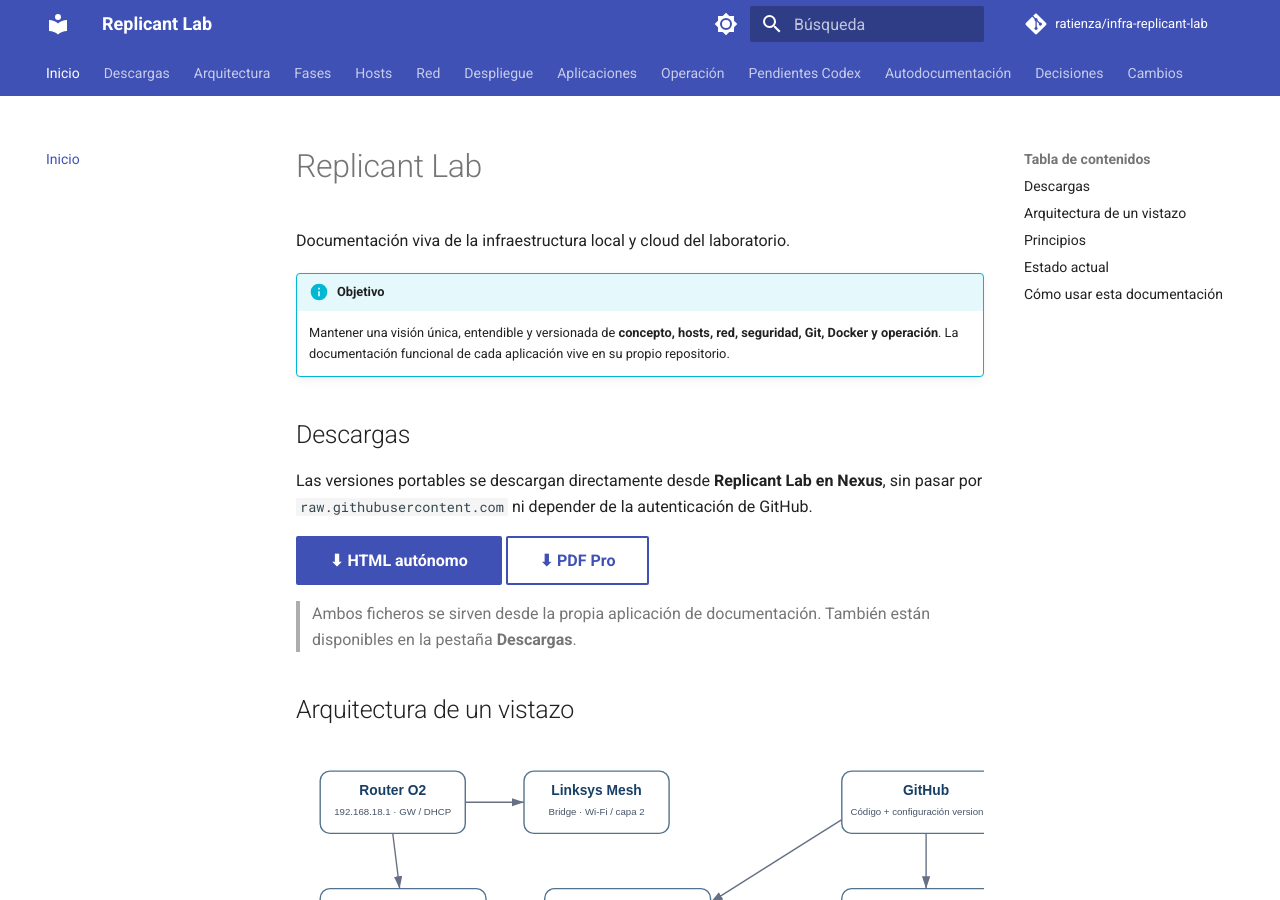
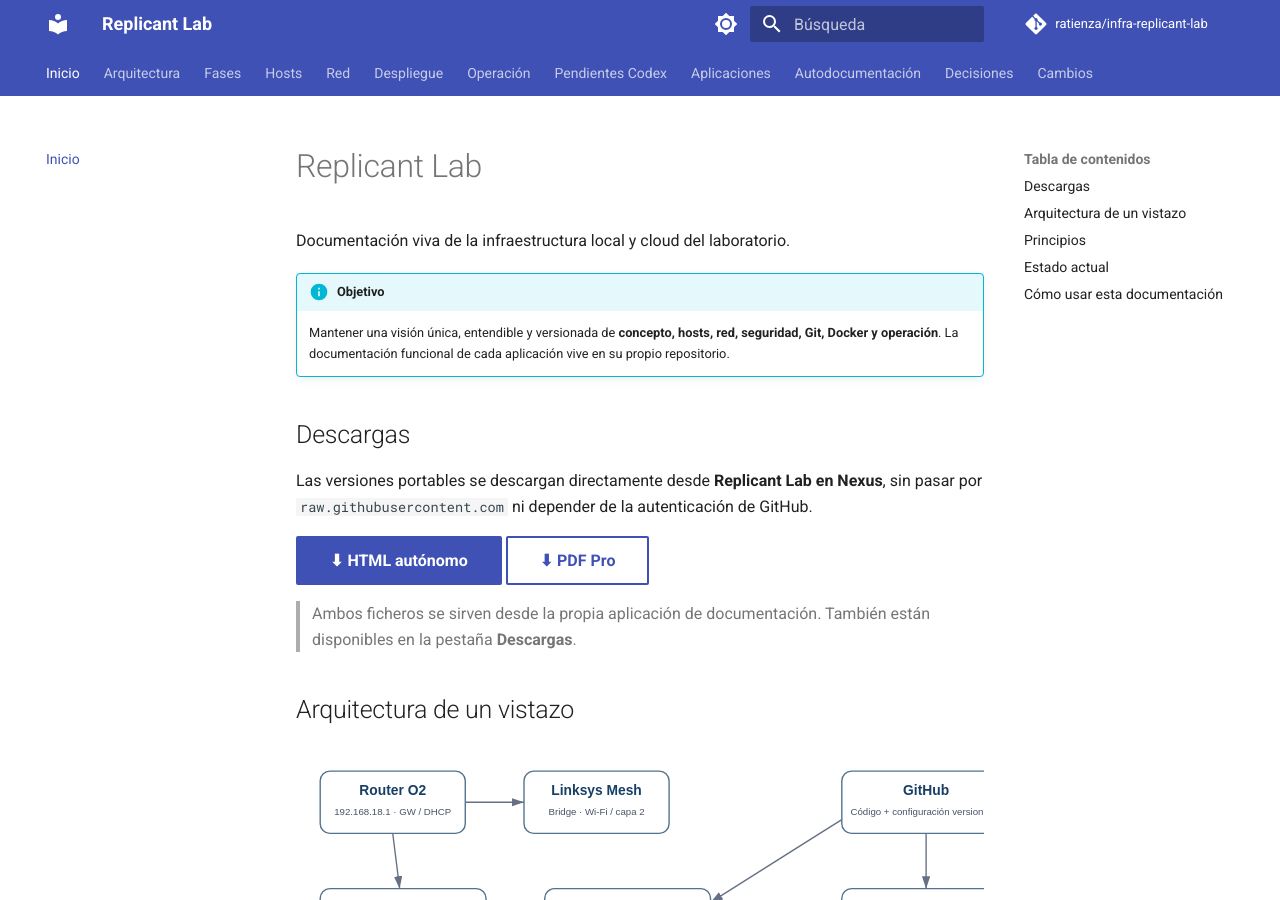
Before and after one commit to ratienza/infra-replicant-lab, an MkDocs documentation site: the page built from docs/index.md, in a window 1280 px wide and 900 px high. Built offline with MkDocs 1.6.1 and Material for MkDocs 9.7.7, drawn with Linux system fonts in a browser that asks for light colours; comment, search, counter and statistics services are not loaded; part of the change alters nothing that is shown.

```diff
--- a/mkdocs.yml
+++ b/mkdocs.yml
@@ -5,7 +5,6 @@ repo_url: https://github.com/ratienza/infra-replicant-lab
 
 nav:
   - Inicio: index.md
-  - Descargas: descargas.md
   - Arquitectura: arquitectura.md
   - Fases:
       - 01 · Concepto: fases/01-concepto.md
@@ -24,16 +23,16 @@ nav:
   - Despliegue:
       - Git: despliegue/git.md
       - Docker: despliegue/docker.md
+  - Operación:
+      - SSH: operacion/ssh.md
+      - Comandos útiles: operacion/comandos-utiles.md
+      - Mantenimiento: operacion/mantenimiento.md
+  - Pendientes Codex: pendientes-codex.md
   - Aplicaciones:
       - Índice: aplicaciones/index.md
       - Salones AV: aplicaciones/salones-av.md
       - Reserva-Pistas-UTP: aplicaciones/reserva-pistas-utp.md
       - Cartera Estratégica: aplicaciones/cartera-estrategica.md
-  - Operación:
-      - SSH: operacion/ssh.md
-      - Comandos útiles: operacion/comandos-utiles.md
-      - Mantenimiento: operacion/mantenimiento.md
-  - Pendientes Codex: pendientes-codex.md
   - Autodocumentación: autodocumentacion.md
   - Decisiones: decisiones.md
   - Cambios:
@@ -59,6 +58,9 @@ theme:
         icon: material/brightness-4
         name: Cambiar a modo claro
 
+extra_javascript:
+  - javascripts/downloads.js
+
 markdown_extensions:
   - admonition
   - attr_list
```
